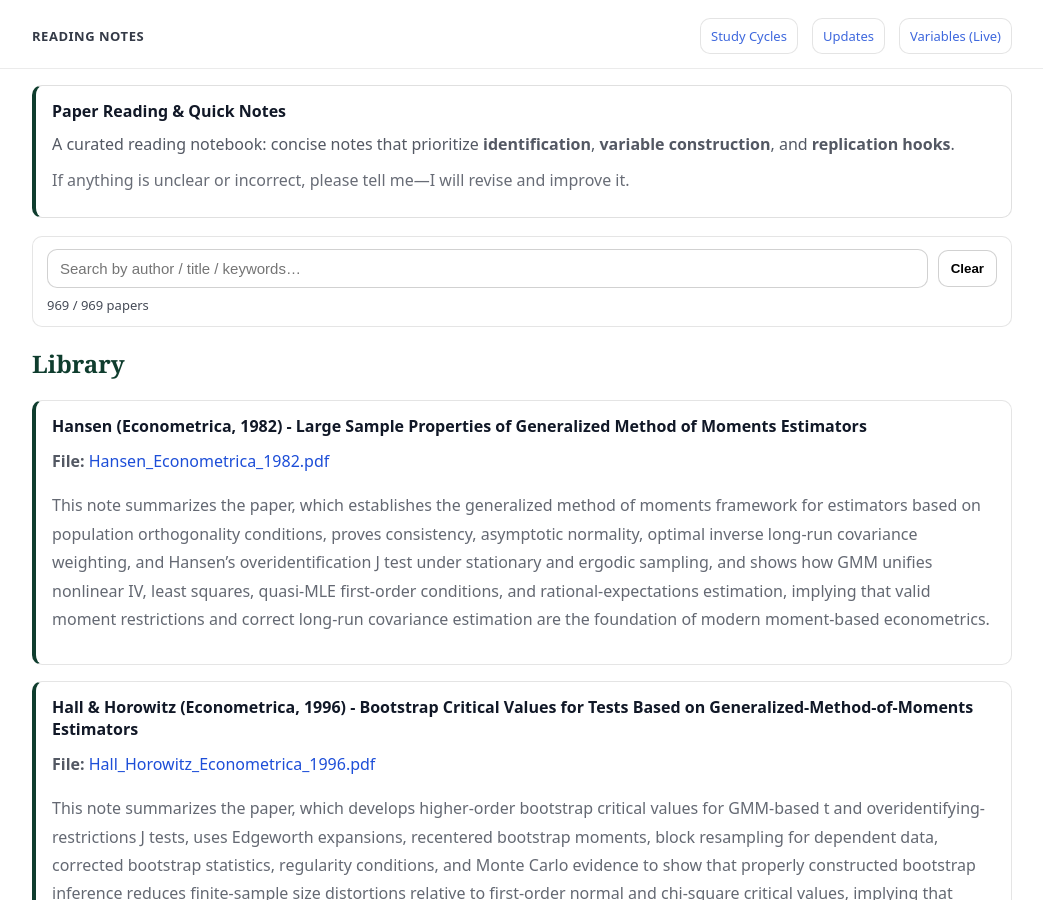
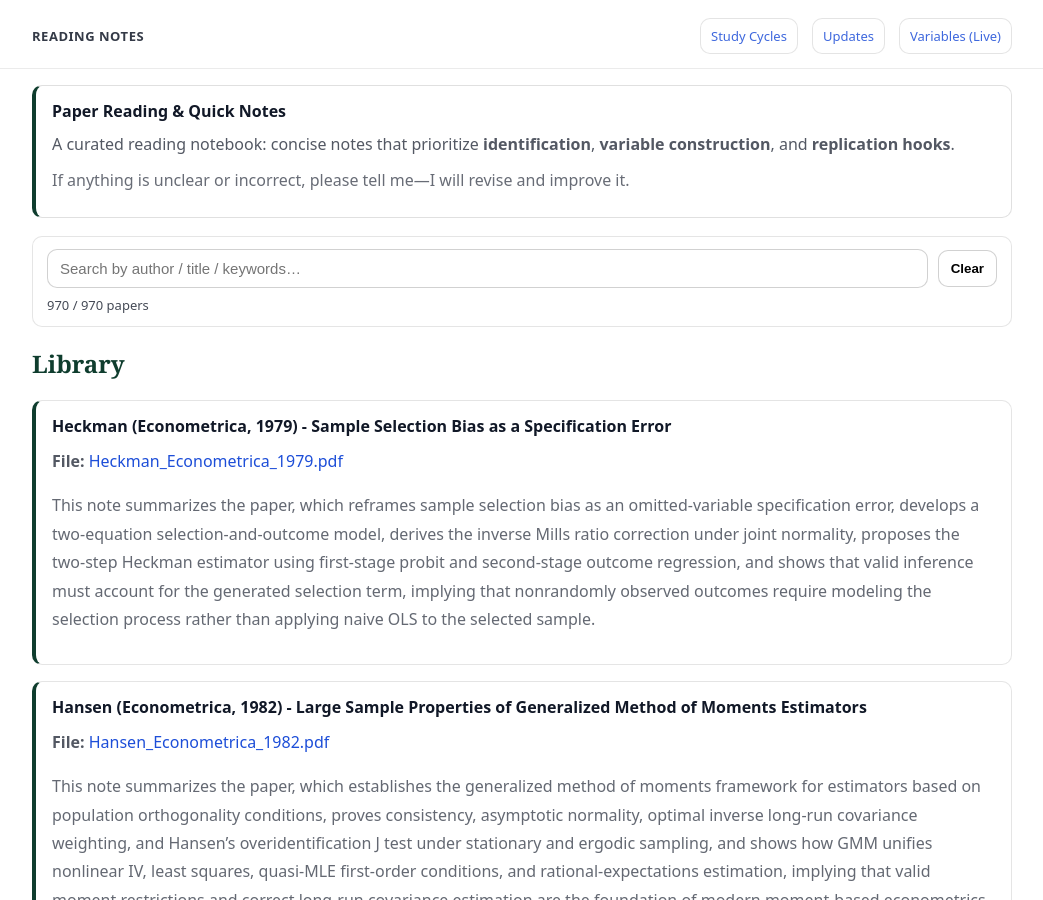
Before and after one commit to yaxinzn/study-archive, a Jekyll site: the page built from reading/index.md, in a window 1280 px wide and 900 px high. Shown: the whole window, without its empty margins (118-1161 px from the left). Built offline with Jekyll 4.4.1, drawn with Linux system fonts in a browser that asks for light colours.

Commit message:
Reading: add/update Heckman_Econometrica_1979.pdf

```diff
--- a/_data/reading.yml
+++ b/_data/reading.yml
@@ -1,3 +1,7 @@
+- title: "Heckman (Econometrica, 1979) - Sample Selection Bias as a Specification Error"
+  file: "Heckman_Econometrica_1979.pdf"
+  desc: "This note summarizes the paper, which reframes sample selection bias as an omitted-variable specification error, develops a two-equation selection-and-outcome model, derives the inverse Mills ratio correction under joint normality, proposes the two-step Heckman estimator using first-stage probit and second-stage outcome regression, and shows that valid inference must account for the generated selection term, implying that nonrandomly observed outcomes require modeling the selection process rather than applying naive OLS to the selected sample."
+
 - title: "Hansen (Econometrica, 1982) - Large Sample Properties of Generalized Method of Moments Estimators"
   file: "Hansen_Econometrica_1982.pdf"
   desc: "This note summarizes the paper, which establishes the generalized method of moments framework for estimators based on population orthogonality conditions, proves consistency, asymptotic normality, optimal inverse long-run covariance weighting, and Hansen’s overidentification J test under stationary and ergodic sampling, and shows how GMM unifies nonlinear IV, least squares, quasi-MLE first-order conditions, and rational-expectations estimation, implying that valid moment restrictions and correct long-run covariance estimation are the foundation of modern moment-based econometrics."
```
Also changed, not shown: 1 other file.
